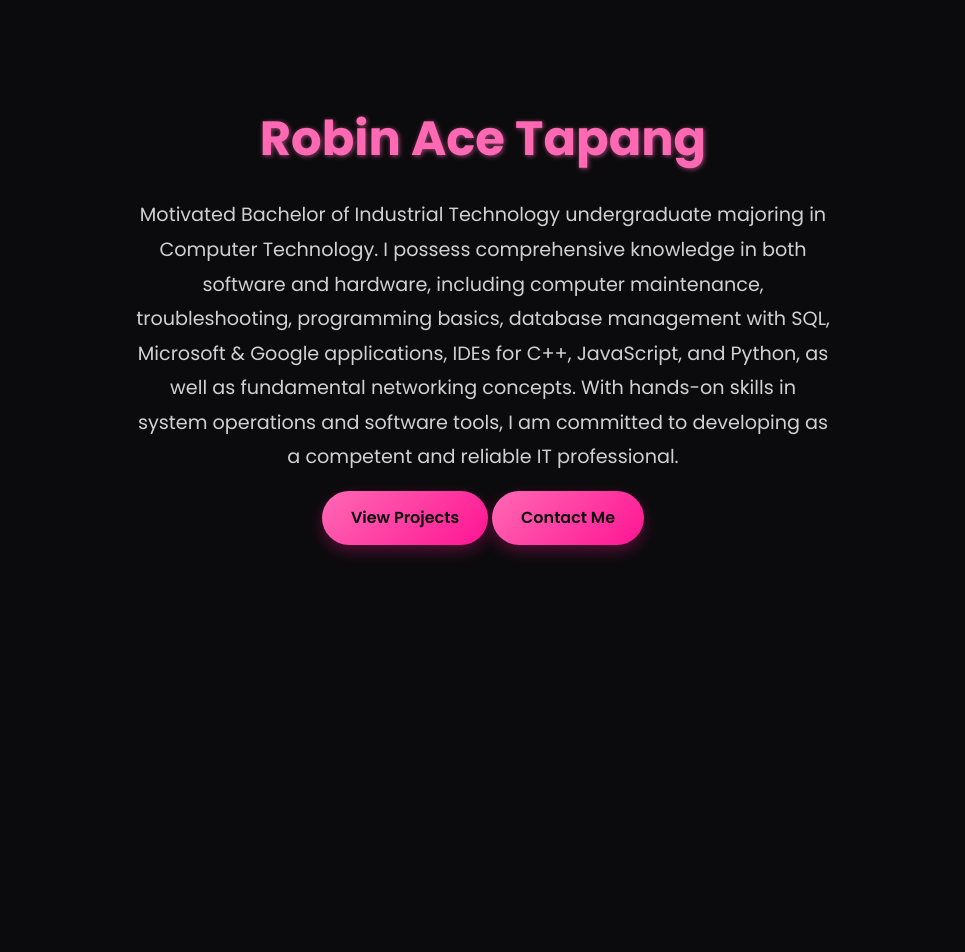
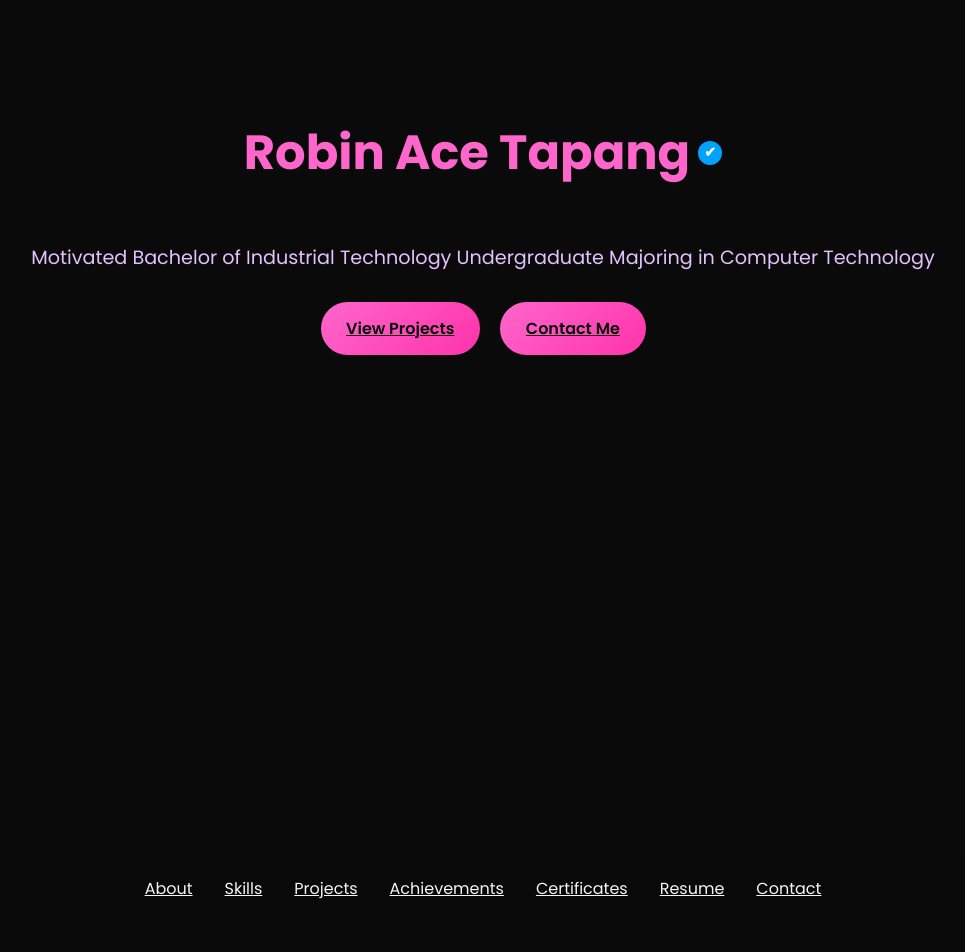
Before and after one commit to msalobenya/portfolio, a plain HTML site: page index.html in a window 1280 px wide. Shown: the top 952 px of the page, without its empty margins (157-1122 px from the left). Drawn offline with nearby package versions, Linux system fonts and the light colour scheme; no server answers.

Commit message:
index.html

```diff
--- a/index.html
+++ b/index.html
@@ -4,85 +4,98 @@
 <meta charset="UTF-8" />
 <meta name="viewport" content="width=device-width, initial-scale=1.0" />
 <title>Robin Ace Tapang | Professional Portfolio</title>
-  <meta name="description" content="Professional portfolio of Robin Ace Tapang, a Bachelor of Industrial Technology Undergraduate majoring in Computer Technology." />
 
-  <!-- Google Fonts -->
+<!-- Fonts -->
 <link href="https://fonts.googleapis.com/css2?family=Poppins:wght@300;400;600;700&display=swap" rel="stylesheet">
 
-  <!-- AOS for Scroll Animations -->
+<!-- AOS -->
 <link href="https://cdn.jsdelivr.net/npm/aos@2.3.4/dist/aos.css" rel="stylesheet">
 
 <style>
-    /* Global Reset */
-    * { margin:0; padding:0; box-sizing:border-box; }
 body {
   font-family: 'Poppins', sans-serif;
-      background-color: #0b0b0d;
-      color: #f8f8f8;
-      line-height: 1.8;
+  background-color: #0a0a0a;
+  color: #f5f5f5;
   scroll-behavior: smooth;
+  margin: 0;
+  line-height: 1.7;
 }
-    a { text-decoration: none; }
 
-    /* Header */
 header {
+  text-align: center;
+  padding: 5rem 1rem 4rem;
   position: relative;
-      padding: 6rem 2rem 4rem;
-      text-align: center;
   overflow: hidden;
 }
+
 header h1 {
   font-size: 3rem;
   font-weight: 700;
-      color: #ff69b4; /* Majestic Pink */
-      text-shadow: 1px 1px 5px rgba(255,105,180,0.6);
+  color: #ff66cc;
+  display: inline-flex;
+  align-items: center;
+  gap: 0.5rem;
 }
+
+.verified-badge {
+  width: 24px;
+  height: 24px;
+  background: #00a2ff;
+  border-radius: 50%;
+  display: inline-block;
+  position: relative;
+}
+.verified-badge::after {
+  content: '✔';
+  color: #fff;
+  font-size: 14px;
+  position: absolute;
+  top: 50%;
+  left: 50%;
+  transform: translate(-50%, -50%);
+}
+
 header p {
   margin-top: 1rem;
   font-size: 1.2rem;
-      color: #d1d1d1;
-      max-width: 700px;
-      margin-left: auto;
-      margin-right: auto;
+  color: #e5c1ff;
 }
 
-    /* Buttons */
 .btn {
   display: inline-block;
-      margin-top: 1rem;
-      padding: 0.8rem 1.8rem;
-      border-radius: 50px;
+  padding: 0.8rem 1.6rem;
+  border-radius: 999px;
+  background: linear-gradient(135deg, #ff66cc, #ff33aa);
+  color: #0a0a0a;
   font-weight: 600;
-      color: #0b0b0d;
-      background: linear-gradient(135deg, #ff69b4, #ff1493);
-      transition: all 0.4s ease;
-      box-shadow: 0 6px 15px rgba(255,20,147,0.3);
+  margin: 0.5rem;
+  transition: all 0.3s ease;
 }
 .btn:hover {
-      transform: translateY(-4px) scale(1.05);
-      box-shadow: 0 12px 30px rgba(255,20,147,0.6);
+  transform: translateY(-3px) scale(1.05);
+  box-shadow: 0 12px 30px rgba(255,102,204,0.5);
 }
 
-    /* Navigation */
 nav {
   position: sticky;
-      top:0;
-      z-index: 100;
+  top: 0;
+  background: rgba(10,10,10,0.95);
+  backdrop-filter: blur(10px);
   display: flex;
   justify-content: center;
   gap: 2rem;
   padding: 1rem;
-      background: rgba(11,11,13,0.95);
-      backdrop-filter: blur(8px);
+  z-index: 100;
 }
 nav a {
-      color: #f8f8f8;
+  color: #f5f5f5;
   font-weight: 500;
   transition: color 0.3s ease;
 }
-    nav a:hover { color: #ff69b4; }
+nav a:hover {
+  color: #ff66cc;
+}
 
-    /* Sections */
 section {
   max-width: 1000px;
   margin: 0 auto;
@@ -92,72 +105,70 @@
 h2 {
   font-size: 2rem;
   margin-bottom: 2rem;
-      border-left: 4px solid #ff69b4;
+  border-left: 4px solid #ff66cc;
   padding-left: 1rem;
 }
 .grid {
   display: grid;
-      grid-template-columns: repeat(auto-fit, minmax(280px, 1fr));
+  grid-template-columns: repeat(auto-fit, minmax(260px, 1fr));
   gap: 2rem;
 }
 .card {
-      background: rgba(15,15,30,0.85);
+  background: rgba(20, 10, 30, 0.85);
   padding: 2rem;
   border-radius: 20px;
-      border: 1px solid #2d2d40;
-      transition: all 0.4s ease;
+  border: 1px solid #330033;
+  transition: transform 0.3s ease, box-shadow 0.3s ease;
 }
 .card:hover {
-      transform: translateY(-8px) scale(1.02);
-      box-shadow: 0 20px 40px rgba(255,105,180,0.3);
+  transform: translateY(-6px);
+  box-shadow: 0 20px 40px rgba(255,102,204,0.3);
 }
 
-    /* Animated Nezuko Container */
-    .nezuko-container {
-      display:flex;
-      justify-content:center;
-      margin-top:3rem;
-      position:relative;
-      z-index:1;
+/* Anime + Particle container */
+.anime-container {
+  position: relative;
+  width: 100%;
+  height: 400px;
+  margin-top: 2rem;
+  display: flex;
+  justify-content: center;
+  align-items: center;
 }
-    #nezuko-animation {
-      width: 250px;
-      height: 320px;
-    }
-
-    /* Particle Effects (Fire, Water, Air) */
 #particles-js {
   position: absolute;
   width: 100%;
   height: 100%;
-      top:0;
-      left:0;
+  top: 0; left: 0;
+  z-index: 0;
   pointer-events: none;
-      z-index:0;
+}
+#nezuko-animation {
+  width: 220px;
+  height: 320px;
+  z-index: 2;
 }
 
 footer {
-      text-align:center;
-      padding:3rem 1rem;
-      background:#0b0b0d;
-      color:#888;
+  text-align: center;
+  padding: 3rem 1rem;
+  background: #0a0a0a;
+  color: #64748b;
 }
 </style>
 </head>
 <body>
 
 <header>
-  <h1>Robin Ace Tapang</h1>
-  <p>
-    Motivated Bachelor of Industrial Technology undergraduate majoring in Computer Technology.
-    I possess comprehensive knowledge in both software and hardware, including computer maintenance, troubleshooting, programming basics, database management with SQL, Microsoft & Google applications, IDEs for C++, JavaScript, and Python, as well as fundamental networking concepts.
-    With hands-on skills in system operations and software tools, I am committed to developing as a competent and reliable IT professional.
-  </p>
+  <h1>Robin Ace Tapang <span class="verified-badge"></span></h1>
+  <p>Motivated Bachelor of Industrial Technology Undergraduate Majoring in Computer Technology</p>
   <div>
     <a href="#projects" class="btn">View Projects</a>
     <a href="#contact" class="btn">Contact Me</a>
   </div>
-  <div class="nezuko-container">
+
+  <!-- Anime + Particle Effects -->
+  <div class="anime-container">
     <div id="nezuko-animation"></div>
     <div id="particles-js"></div>
   </div>
@@ -176,21 +187,19 @@
 <section id="about" data-aos="fade-up">
 <h2>About Me</h2>
 <p>
-    I am a highly motivated Bachelor of Industrial Technology undergraduate majoring in Computer Technology.
-    As a third-year student, I have developed strong knowledge in both hardware and software systems, including basic programming, database management using SQL, and proficiency with Microsoft Office, Google Workspace, and programming IDEs for C++, JavaScript, and Python.
-    I am also skilled in computer maintenance, troubleshooting, and networking concepts. My passion lies in blending practical IT skills with innovative solutions, preparing me to become a reliable and competent IT professional in both academic and real-world environments.
+I am Robin Ace Tapang, a motivated third-year Bachelor of Industrial Technology undergraduate majoring in Computer Technology. I possess both software and hardware skills, including programming in C++, Python, and JavaScript, knowledge of databases (SQL), proficiency with Microsoft and Google applications, IDEs for software development, system troubleshooting, computer networking, and hardware maintenance. I am passionate about creating functional IT solutions while continually improving my technical and practical knowledge in software, hardware, and networking.
 </p>
 </section>
 
 <section id="skills" data-aos="fade-up">
 <h2>Skills</h2>
 <div class="grid">
-    <div class="card">HTML, CSS, JavaScript</div>
-    <div class="card">C++ and Python Programming</div>
+<div class="card">HTML, CSS, JavaScript, C++, Python</div>
 <div class="card">Database Management (SQL)</div>
-    <div class="card">Microsoft & Google Apps Proficiency</div>
-    <div class="card">Basic Computer Hardware & Troubleshooting</div>
-    <div class="card">Computer Networking Fundamentals</div>
+<div class="card">Software Platforms & IDEs</div>
+<div class="card">Computer Hardware & Troubleshooting</div>
+<div class="card">Networking & System Maintenance</div>
+<div class="card">Microsoft & Google Applications</div>
 </div>
 </section>
 
@@ -199,11 +208,11 @@
 <div class="grid">
 <div class="card">
 <h3>Personal Portfolio Website</h3>
-      <p>A professional web portfolio showcasing my skills, achievements, and projects in a responsive and visually appealing design.</p>
+<p>A professional and responsive web portfolio designed to showcase my skills and background.</p>
 </div>
 <div class="card">
-      <h3>G.A.B Guardian AuroBox QR Code Attendance System Thesis Project 2024</h3>
-      <p>A thesis project developing a QR code-based attendance system for efficient student monitoring and data management.</p>
+<h3>Academic Computer Technology Projects</h3>
+<p>Hands-on coursework projects related to system fundamentals, basic programming, and IT concepts.</p>
 </div>
 </div>
 </section>
@@ -213,7 +222,6 @@
 <div class="grid">
 <div class="card">
 <h3>G.A.B Guardian AuroBox QR Code Attendance System Thesis Project 2024</h3>
-      <p>Developed an innovative attendance system using QR code technology for reliable student tracking and record management.</p>
 </div>
 </div>
 </section>
@@ -225,20 +233,19 @@
 <h3>Comptechniques: Augment Your Tech Knowledge in the Vital Environment of Technology 2023</h3>
 </div>
 <div class="card">
-      <h3>TechXperts Workshops Sessions - Bulacan Tech Expo 2023</h3>
+<h3>TechXperts Workshop Sessions - Bulacan Tech Expo 2023</h3>
 </div>
 </div>
 </section>
 
 <section id="resume" data-aos="fade-up">
 <h2>Resume</h2>
-  <p>You can download my complete curriculum vitae below.</p>
+<p>You can download my complete CV below.</p>
 <a class="btn" href="Robin-Ace-Tapang-CV.pdf" download>Download CV</a>
 </section>
 
 <section id="contact" data-aos="fade-up">
 <h2>Contact</h2>
-  <p>If you would like to connect or discuss opportunities, feel free to reach out.</p>
 <p>Email: <a href="mailto:msalobenyaa@gmail.com">msalobenyaa@gmail.com</a></p>
 </section>
 
@@ -252,37 +259,34 @@
 <script src="https://cdn.jsdelivr.net/npm/tsparticles"></script>
 
 <script>
-  // AOS Initialization
 AOS.init({ duration: 1200 });
 
-  // Nezuko Lottie Animation
+// Lottie Nezuko animation (replace URL with your JSON or LottieFiles URL)
 lottie.loadAnimation({
   container: document.getElementById('nezuko-animation'),
   renderer: 'svg',
   loop: true,
   autoplay: true,
-    path: 'nezuko_animation.json' // Replace with your Nezuko Lottie JSON file
+  path: 'https://assets4.lottiefiles.com/packages/lf20_sY9qVx.json' // demo Nezuko animation from LottieFiles
 });
 
-  // Demon Slayer-style Particles (fire, water, air effects)
+// tsParticles for Demon Slayer powers
 tsParticles.load("particles-js", {
   particles: {
-      number: { value: 80 },
-      color: { value: ["#FF4500","#1E90FF","#ADFF2F","#DA70D6"] },
+    number: { value: 100 },
+    color: { value: ["#FF4500","#00BFFF","#32CD32","#FF69B4","#FFD700"] },
     shape: { type: "circle" },
-      opacity: { value: 0.7 },
+    opacity: { value: 0.8 },
     size: { value: { min: 2, max: 6 } },
-      move: { enable: true, speed: 3, out_mode: "out" }
+    move: { enable: true, speed: 3, direction: "none", out_mode: "out" },
+    line_linked: { enable: false }
   },
   interactivity: {
     events: {
       onhover: { enable: true, mode: "repulse" },
       onclick: { enable: true, mode: "push" }
     },
-      modes: {
-        repulse: { distance: 100 },
-        push: { particles_nb: 4 }
-      }
+    modes: { repulse: { distance: 120 }, push: { particles_nb: 6 } }
   }
 });
 </script>
```
Lines whose indentation alone changed are shown as unchanged.
